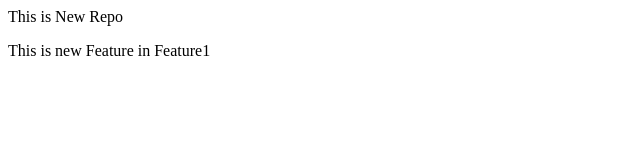
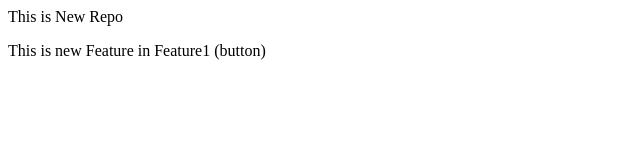
Before and after one commit to anasaim/LocalRepo, a plain HTML site: page index.html in a window 1280 px wide. Shown: the full height of the page, 0-640 px from the left. Drawn offline with Linux system fonts and the light colour scheme.

```diff
--- a/index.html
+++ b/index.html
@@ -1,2 +1,2 @@
 <p>This is New Repo</p>
-<p>This is new Feature in Feature1</p>
+<p>This is new Feature in Feature1 (button)</p>
```
